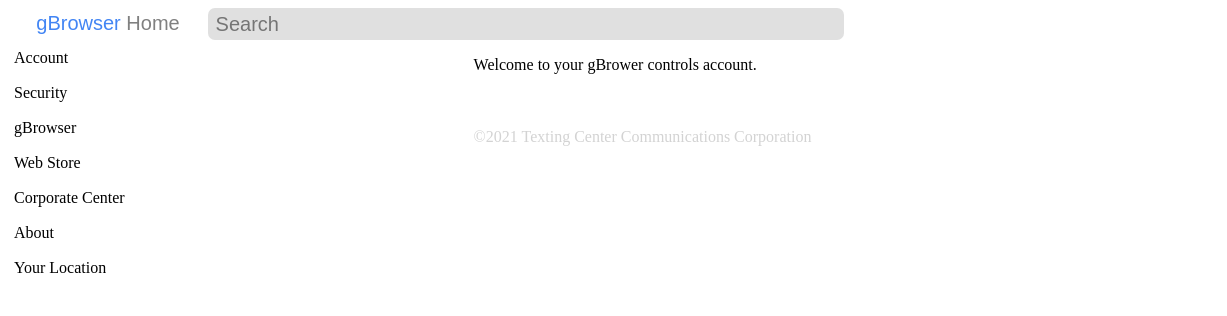
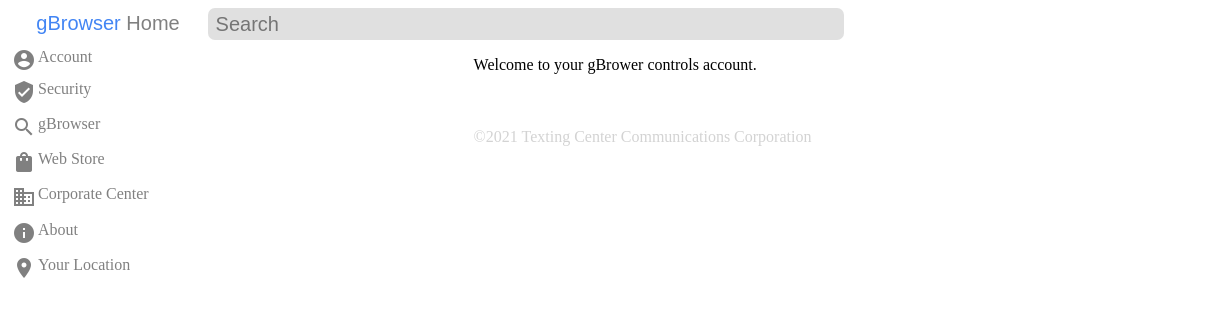
Before and after one commit to LB123658/Chicken-App, a plain HTML site: page index.html in a window 1280 px wide. Shown: the full height of the page, 0-1227 px from the left. Drawn offline with Linux system fonts and the light colour scheme.

Commit message:
Update index.html

```diff
--- a/index.html
+++ b/index.html
@@ -1,9 +1,12 @@
+
 <!DOCTYPE html>
 <html>
 <head>
 <title>gBrowser Account</title>
   <link rel='icon' href='https://drive.google.com/thumbnail?id=1vlBV9onFWQLszILsmnmmpBsD7fcTT9qR' type='image/png'/ >
 <meta name="viewport" content="width=device-width, initial-scale=1">
+<link href="https://fonts.googleapis.com/icon?family=Material+Icons"
+      rel="stylesheet">
 <script>
 function locationFunction() {
 var x =
@@ -113,6 +116,7 @@ background: transparent;
 text-align: left;
 font-family: futura;
 font-size: 16px;
+color: grey;
 }
 .menu:hover {
 color: black;
@@ -155,6 +159,100 @@ cursor: pointer;
 float: right;
 width: 60%;
 }
+.material-icons-outlined {
+  font-family: 'Material Icons';
+  font-weight: normal;
+  font-style: normal;
+  font-size: 24px;  /* Preferred icon size */
+  display: inline-block;
+  text-transform: none;
+  line-height: 1;
+  letter-spacing: normal;
+  word-wrap: normal;
+  white-space: nowrap;
+  direction: ltr;
+
+  /* Support for all WebKit browsers. */
+  -webkit-font-smoothing: antialiased;
+  /* Support for Safari and Chrome. */
+  text-rendering: optimizeLegibility;
+
+  /* Support for Firefox. */
+  -moz-osx-font-smoothing: grayscale;
+
+  /* Support for IE. */
+  font-feature-settings: 'liga';
+}
+#accountIcon {
+position: absolute;
+top: 48px;
+left: 12px;
+}
+#accountHtml {
+position: absolute;
+top: 48px;
+left: 38px;
+}
+#securityIcon {
+position: absolute;
+top: 80px;
+left: 12px;
+}
+#securityHtml {
+position: absolute;
+top: 80px;
+left: 38px;
+}
+#gSearch {
+position: absolute;
+top: 115px;
+left: 12px;
+}
+#gHtml {
+position: absolute;
+top: 115px;
+left: 38px;
+}
+#bagIcon {
+position: absolute;
+top: 150px;
+left: 12px;
+}
+#storeHtml {
+position: absolute;
+top: 150px;
+left: 38px;
+}
+#corpIcon {
+position: absolute;
+top: 185px;
+left: 12px;
+}
+#cHtml {
+position: absolute;
+top: 185px;
+left: 38px;
+}
+#aboutIcon {
+position: absolute;
+top: 221px;
+left: 12px;
+}
+#aboutHtml {
+position: absolute;
+top: 221px;
+left: 38px;
+}
+#locIcon {
+position: absolute;
+top: 256px;
+left: 12px;
+}
+#locHtml {
+position: absolute;
+top: 256px;
+left: 38px;
+}
 </style>
 </head>
 <body>
@@ -168,18 +266,30 @@ width: 60%;
 
 
 <p id="screen">Welcome to your gBrower controls account.<br><br><br><br><span style="color: lightgrey;">©2021 Texting Center Communications Corporation</span></p>
-<button class="menu" id="home" onclick="changeColorb(); resetSecurity(); resetAbout(); resetLocation(); accountFunction()">Account</button><br>
-<button class="menu" id="USA_Geo_Bee" onclick="secureFunction(); changeColorc(); resetAccount(); resetAbout(); resetLocation()">Security</button><br>
+<button class="menu" id="home" onclick="changeColorb(); resetSecurity(); resetAbout(); resetLocation(); accountFunction()"><span class="material-icons-outlined" id="accountIcon">
+account_circle
+</span> <span id="accountHtml">Account</span></button><br>
+<button class="menu" id="USA_Geo_Bee" onclick="secureFunction(); changeColorc(); resetAccount(); resetAbout(); resetLocation()"><span class="material-icons-outlined" id="securityIcon">
+verified_user
+</span> <span id="securityHtml">Security</span></button><br>
 <a href="https://lb123658.github.io/g-browser/?tab=gBrowser%20account%20open" target="_blank">
-<button class="menu" id="NorthAmerica_Geo_Bee">gBrowser</button></a><br>
+<button class="menu" id="NorthAmerica_Geo_Bee"><span class="material-icons-outlined" id="gSearch">
+search
+</span> <span id="gHtml">gBrowser</span></button></a><br>
 <a href="https://sites.google.com/view/web-store1/home" target="_blank">
-<button class="menu" id="South_Geo_Bee">Web Store</button><br></a>
+<button class="menu" id="South_Geo_Bee"> <span class="material-icons-outlined" id="bagIcon">shopping_bag</span> <span id="storeHtml">Web Store</span></button><br></a>
 
 <a href="https://sites.google.com/view/texting-center-communications/home" target="_blank">
-<button class="menu" id="Africa_Geo_Bee">Corporate Center</button><br></a>
+<button class="menu" id="Africa_Geo_Bee"><span class="material-icons-outlined" id="corpIcon">
+business
+</span> <span id="cHtml">Corporate Center</span></button><br></a>
 
-<button class="menu" id="Asia_Geo_Bee" onclick="aboutFunction(); changeColora(); resetAccount(); resetSecurity(); resetLocation()">About</button><br>
-<button class="menu" id="Europe_Geo_Bee" onclick="locationFunction(); changeColor(); resetAccount(); resetSecurity(); resetAbout()">Your Location</button><br><br>
+<button class="menu" id="Asia_Geo_Bee" onclick="aboutFunction(); changeColora(); resetAccount(); resetSecurity(); resetLocation()"><span class="material-icons-outlined" id="aboutIcon">
+info
+</span> <span id="aboutHtml">About</span></button><br>
+<button class="menu" id="Europe_Geo_Bee" onclick="locationFunction(); changeColor(); resetAccount(); resetSecurity(); resetAbout()"><span class="material-icons-outlined" id="locIcon">
+location_on
+</span> <span id="locHtml">Your Location</span></button><br><br>
 
 
 
```
